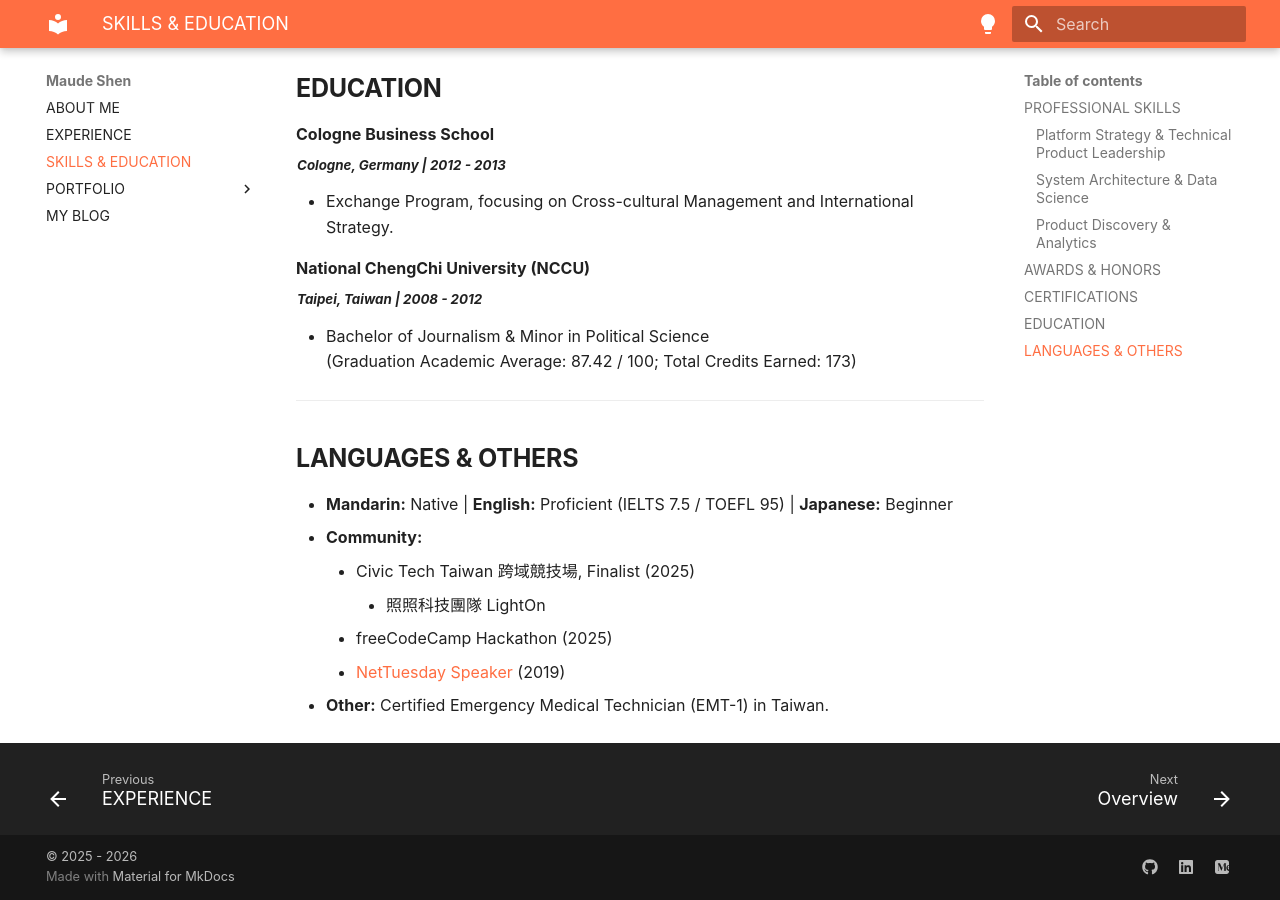
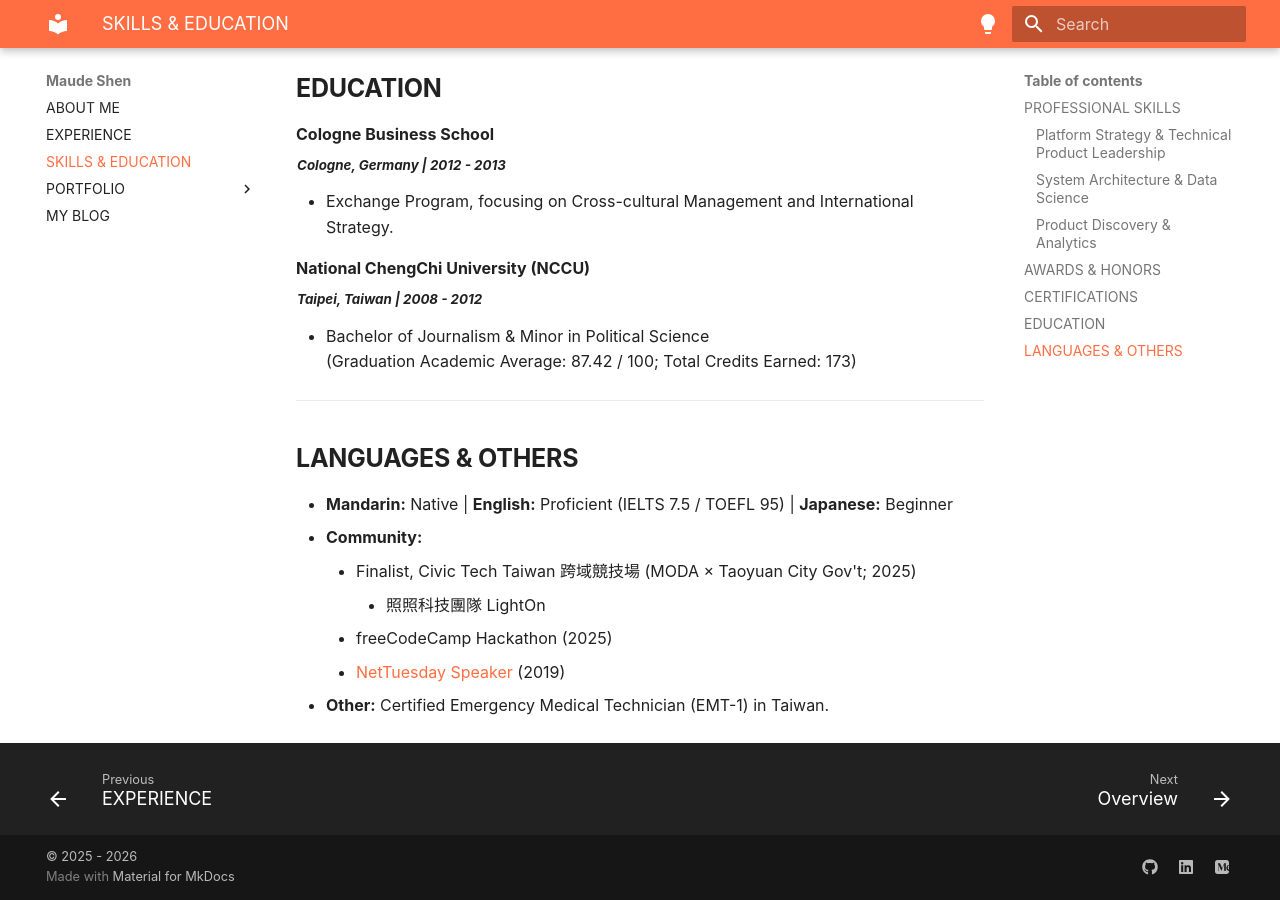
Before and after one commit to maudes/cv, an MkDocs documentation site: the page built from docs/education_skills.md, in a window 1280 px wide and 900 px high, scrolled down 1727 px. Built offline with MkDocs 1.6.1 and Material for MkDocs 9.7.7, drawn with Linux system fonts in a browser that asks for light colours; some web fonts are replaced.

Commit message:
update: typo and order

```diff
--- a/docs/education_skills.md
+++ b/docs/education_skills.md
@@ -60,7 +60,7 @@
 
 * **Mandarin:** Native | **English:** Proficient (IELTS 7.5 / TOEFL 95) | **Japanese:** Beginner
 * **Community:**
-    - Civic Tech Taiwan 跨域競技場, Finalist (2025)
+    - Finalist, Civic Tech Taiwan 跨域競技場 (MODA × Taoyuan City Gov't; 2025)
         - 照照科技團隊 LightOn
     - freeCodeCamp Hackathon (2025)
     - [NetTuesday Speaker](https://nettuesday.tw/slides/2019/03/584) (2019)
--- a/mkdocs.yml
+++ b/mkdocs.yml
@@ -75,7 +75,7 @@ nav:
       - iGaming Platform: projects/igaming.md
       - WiZ Local Control Test: projects/wiz_local.md
       - CarePilot Web App: projects/carepilot.md
-      - JobLens AI Tool: projects/joblens.md
+      - JobLens AI Assistant: projects/joblens.md
       - SmallSomebody: projects/smallsomebody.md
       - SALASUSU: projects/salasusu.md
   - MY BLOG: https://maudes.github.io/tech-notes/blog/
```
